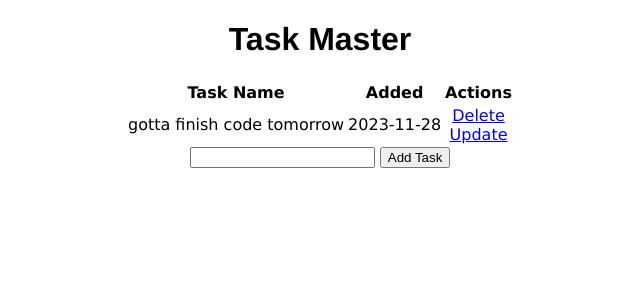
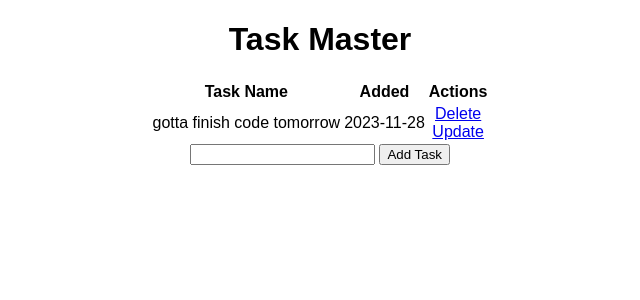
Before and after one commit to ChicIceCream/Flask-Task_Manager, a Flask app: page / in a window 1280 px wide. Shown: the top 300 px of the page, without its empty margins (320-960 px from the left). Run offline with Flask 3, Linux system fonts and the light colour scheme.

Commit message:
Changed Font

```diff
--- a/static/css/main.css
+++ b/static/css/main.css
@@ -1,9 +1,9 @@
 /* main.css */
 body {
-    font-family: 'Verdana', sans-serif;
+    font-family: 'Arial', sans-serif;
 }
 
 h1 {
-    font-family: 'Helvetica', sans-serif;
+    font-family: 'Arial', sans-serif;
+}
     /* Additional styles for the heading if needed */
-}
```
